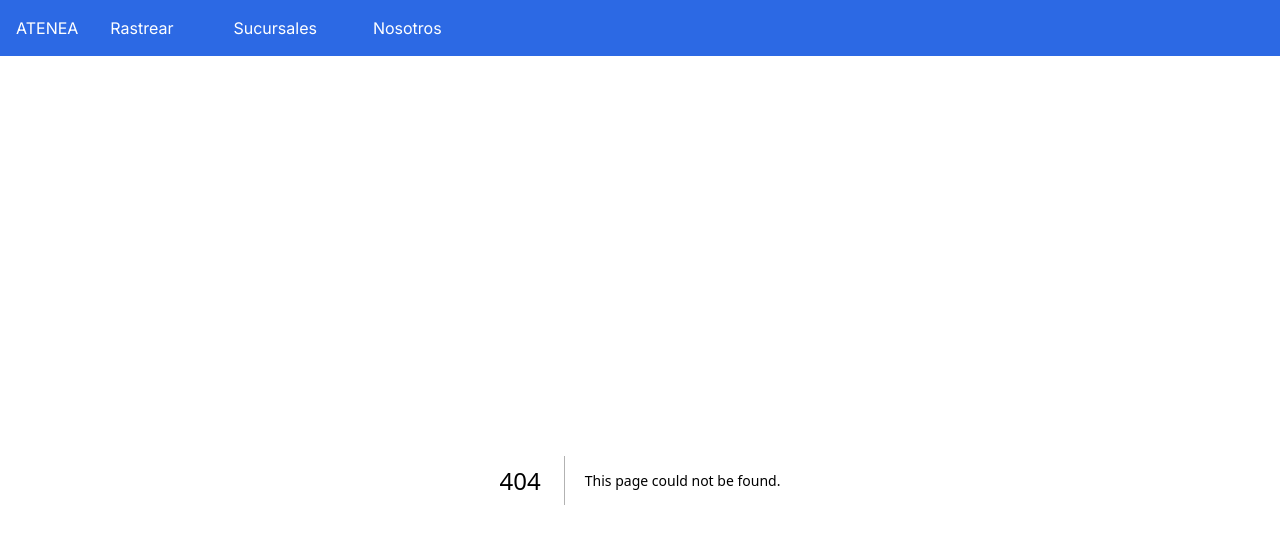
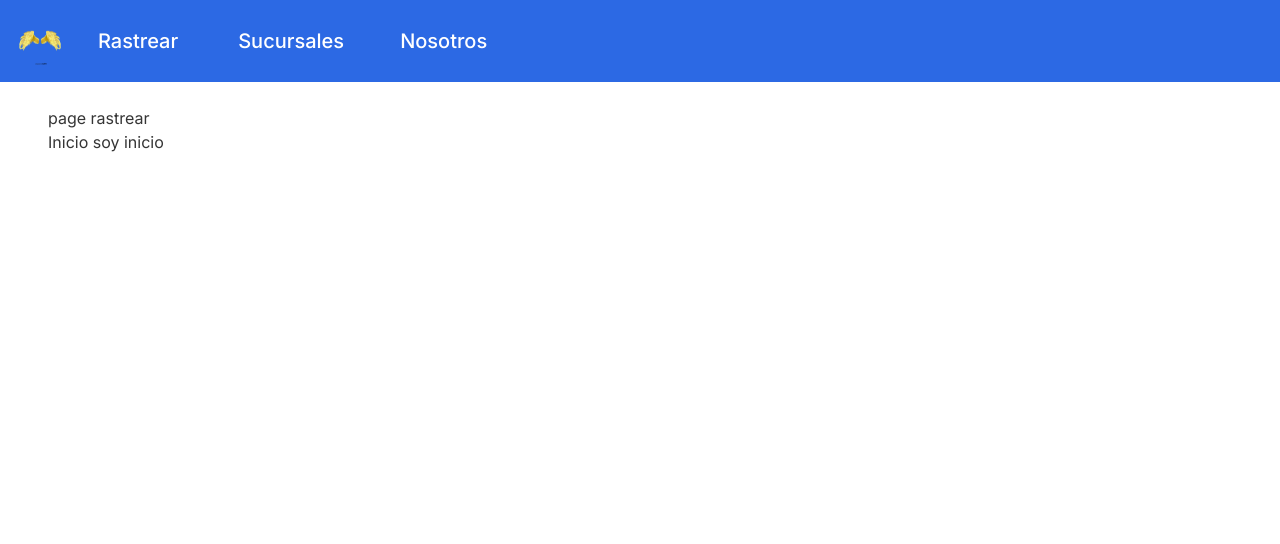
Before and after one commit to emelycardozo01/Atenea-front, a Next.js app: page /rastrear in a window 1280 px wide. Before the commit this address had no page. Shown: the top 544 px of the page. Built offline with nearby package versions, Linux system fonts and the light colour scheme.

Commit message:
Redireccion Navbar rastrear img inicio

```diff
--- a/app/components/Inicio.js
+++ b/app/components/Inicio.js
@@ -0,0 +1,9 @@
+import React from 'react'
+
+const Inicio = () => {
+  return (
+    <div>Inicio soy inicio</div>
+  )
+}
+
+export default Inicio
--- a/app/components/NavBar.js
+++ b/app/components/NavBar.js
@@ -1,16 +1,25 @@
+import Image from "next/image";
+import Link from "next/link";
+
 export default function NavBar() {
   return (
-
-      <nav className="w-full">
-        <div className="bg-[#2c69e4] flex text-[#FFFFFF] p-4">
-          <div>ATENEA</div>
-          <div className="flex">
-            <div className="mx-8">Rastrear</div>
-            <div className="mx-7">Sucursales</div>
-            <div className="mx-7">Nosotros</div>
-          </div>
+    <nav className="w-full">
+      <div className="bg-[#2c69e4] flex text-[#FFFFFF] p-4 items-center">
+        <div className="relative w-[50px] h-[50px]">
+          <Image
+            src="/images/logo.png"
+            alt="Descripción de la imagen"
+            layout="fill"
+            objectFit="contain"
+            objectPosition="center"
+          />
         </div>
-      </nav>
-
+        <div className="flex">
+          <Link href={"/rastrear"} className="mx-8 text-xl cursor-pointer font-medium">Rastrear</Link>
+          <div className="mx-7 text-xl cursor-pointer font-medium">Sucursales</div>
+          <div className="mx-7 text-xl cursor-pointer font-medium">Nosotros</div>
+        </div>
+      </div>
+    </nav>
   );
 }
--- a/app/page.js
+++ b/app/page.js
@@ -21,7 +21,7 @@ export default function Home() {
     "https://t3.ftcdn.net/jpg/06/17/13/26/240_F_617132669_YptvM7fIuczaUbYYpMe3VTLimwZwzlWf.jpg";
 
   const img2 =
-    "https://estrategias-marketing-online.com/wp-content/uploads/clientes-empresariales.jpg";
+    "https://st3.depositphotos.com/1000816/19162/i/1600/depositphotos_191624638-stock-photo-business-leader-shaking-hands-with.jpg";
 
   return (
     <div className="flex items-center border-[#223d86] border rounded-3xl">
--- /dev/null
+++ b/app/rastrear/page.js
@@ -0,0 +1,15 @@
+import React from "react";
+import Inicio from "../components/Inicio";
+
+const page = () => {
+  return (
+    <div>
+      page rastrear
+      <div>
+        <Inicio />
+      </div>
+    </div>
+  );
+};
+
+export default page;
```
Also changed, not shown: public/images/logo.png (added).
